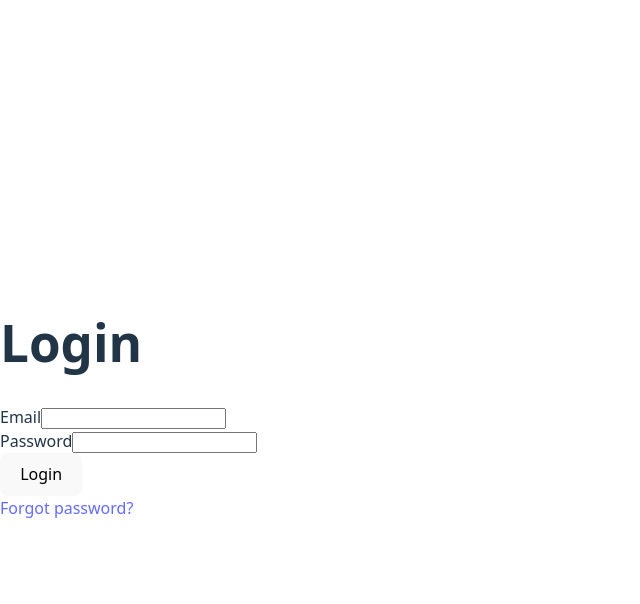
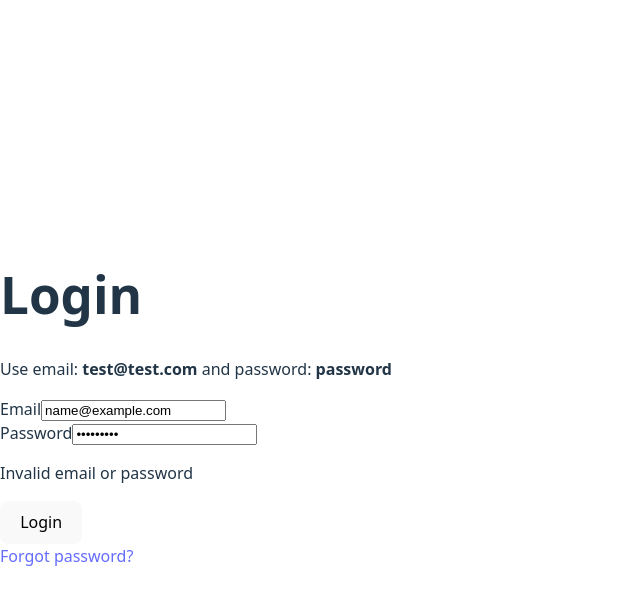
Before and after one commit to SartoRiccardo/russian-llm-front, a React (Vite) app: page /login in a window 1280 px wide. Both pictures are taken after typing "name@example.com", "Sample123" into the empty fields and a click on the button "Login". Shown: the top 604 px of the page, without its empty margins (0-640 px from the left). Built offline with nearby package versions, Linux system fonts and the light colour scheme.

Commit message:
feat: Page-level auth loading

```diff
--- a/src/App.tsx
+++ b/src/App.tsx
@@ -9,11 +9,7 @@ import { PrivateRoute } from '@/components/PrivateRoute';
 
 
 const AppRoutes = () => {
-  const { isLoggedIn, isLoading } = useAuth();
-
-  if (isLoading) {
-    return <div>Loading...</div>;
-  }
+  const { isLoggedIn } = useAuth();
 
   return (
     <Routes>
--- /dev/null
+++ b/src/components/hoc/withAuthLoading.tsx
@@ -0,0 +1,19 @@
+
+import React from 'react';
+import { useAuth } from '@/hooks/useAuth';
+
+const withAuthLoading = (WrappedComponent: React.ComponentType) => {
+  const ComponentWithAuthLoading = (props: any) => {
+    const { isLoading } = useAuth();
+
+    if (isLoading) {
+      return <div>Loading...</div>;
+    }
+
+    return <WrappedComponent {...props} />;
+  };
+
+  return ComponentWithAuthLoading;
+};
+
+export default withAuthLoading;
--- a/src/pages/HomePage.tsx
+++ b/src/pages/HomePage.tsx
@@ -1,5 +1,6 @@
 
 import { useAuth } from '@/hooks/useAuth';
+import withAuthLoading from '@/components/hoc/withAuthLoading';
 
 const HomePage = () => {
   const { userData, logout } = useAuth();
@@ -12,4 +13,4 @@ const HomePage = () => {
   );
 };
 
-export default HomePage;
+export default withAuthLoading(HomePage);
--- a/src/pages/LoginPage.tsx
+++ b/src/pages/LoginPage.tsx
@@ -6,7 +6,7 @@ const LoginPage = () => {
   const [email, setEmail] = useState('');
   const [password, setPassword] = useState('');
   const [error, setError] = useState<string | null>(null);
-  const { login } = useAuth();
+  const { login, isLoading } = useAuth();
   const navigate = useNavigate();
 
   const handleSubmit = async (e: React.FormEvent) => {
@@ -20,9 +20,14 @@ const LoginPage = () => {
     }
   };
 
+  if (isLoading) {
+    return <div>Authenticating...</div>;
+  }
+
   return (
     <div>
       <h1>Login</h1>
+      <p>Use email: <strong>test@test.com</strong> and password: <strong>password</strong></p>
       <form onSubmit={handleSubmit} data-cy="f-login">
         <div>
           <label htmlFor="email">Email</label>
@@ -42,7 +47,7 @@ const LoginPage = () => {
             onChange={(e) => setPassword(e.target.value)}
           />
         </div>
-        {error && <p className="red">{error}</p>}
+        {error && <p className="text-red-500">{error}</p>}
         <button type="submit">Login</button>
       </form>
       <a href="#" data-cy="forgot-password">
```
